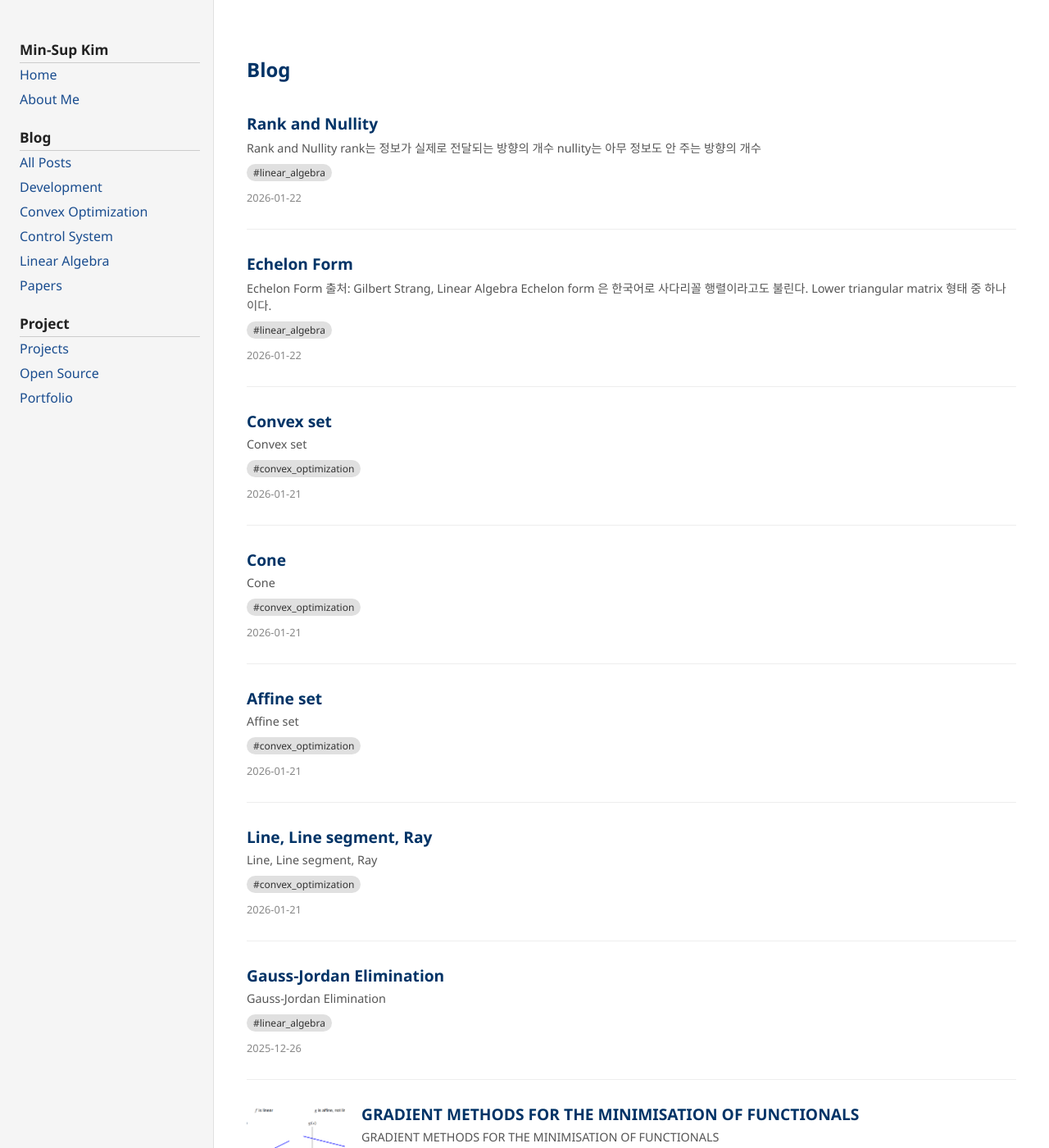
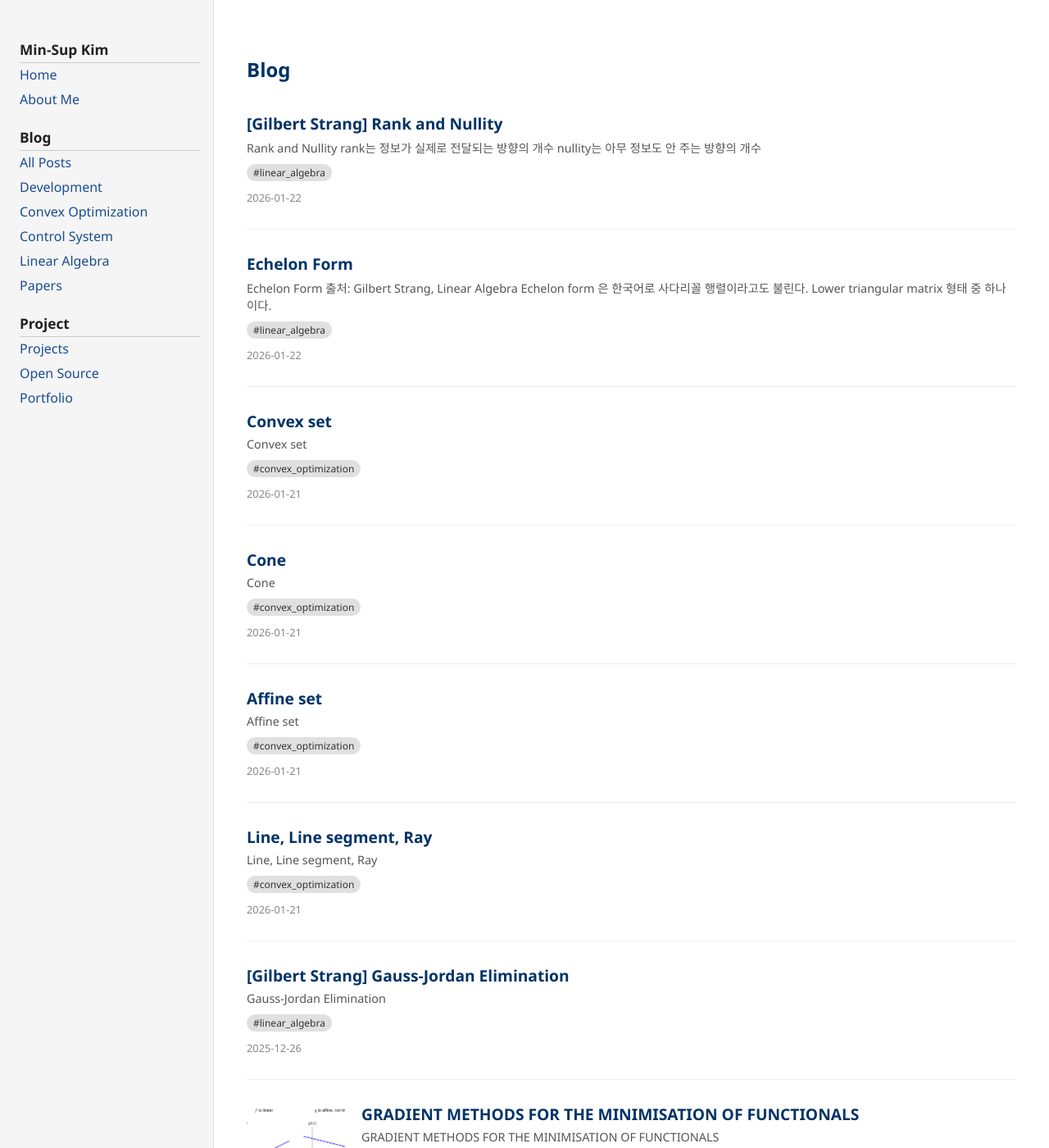
Before and after one commit to kar7mp5/kar7mp5.github.io, a Jekyll site: the page built from blog.md, in a window 1280 px wide and 1400 px high. Shown: the whole window at 82% size. Built offline with Jekyll 4.4.1, drawn with Linux system fonts in a browser that asks for light colours.

Commit message:
chore: Add Gilbert Strang to the title

```diff
--- a/_posts/linear_algebra/2025-12-26-gauss-jordan-elimination.md
+++ b/_posts/linear_algebra/2025-12-26-gauss-jordan-elimination.md
@@ -1,6 +1,6 @@
 ---
 layout: default
-title: "Gauss-Jordan Elimination"
+title: "[Gilbert Strang] Gauss-Jordan Elimination"
 date: 2025-12-26 09:00:00 +0900
 categories: linear_algebra
 permalink: /20251226/gauss-jordan-elimination.html
--- a/_posts/linear_algebra/2026-01-22-rank-and-nullity.md
+++ b/_posts/linear_algebra/2026-01-22-rank-and-nullity.md
@@ -1,6 +1,6 @@
 ---
 layout: default
-title: "Rank and Nullity"
+title: "[Gilbert Strang] Rank and Nullity"
 date: 2026-01-22 09:00:00 +0900
 categories: linear_algebra
 permalink: /20260122/rank-and-nullity.html
```
